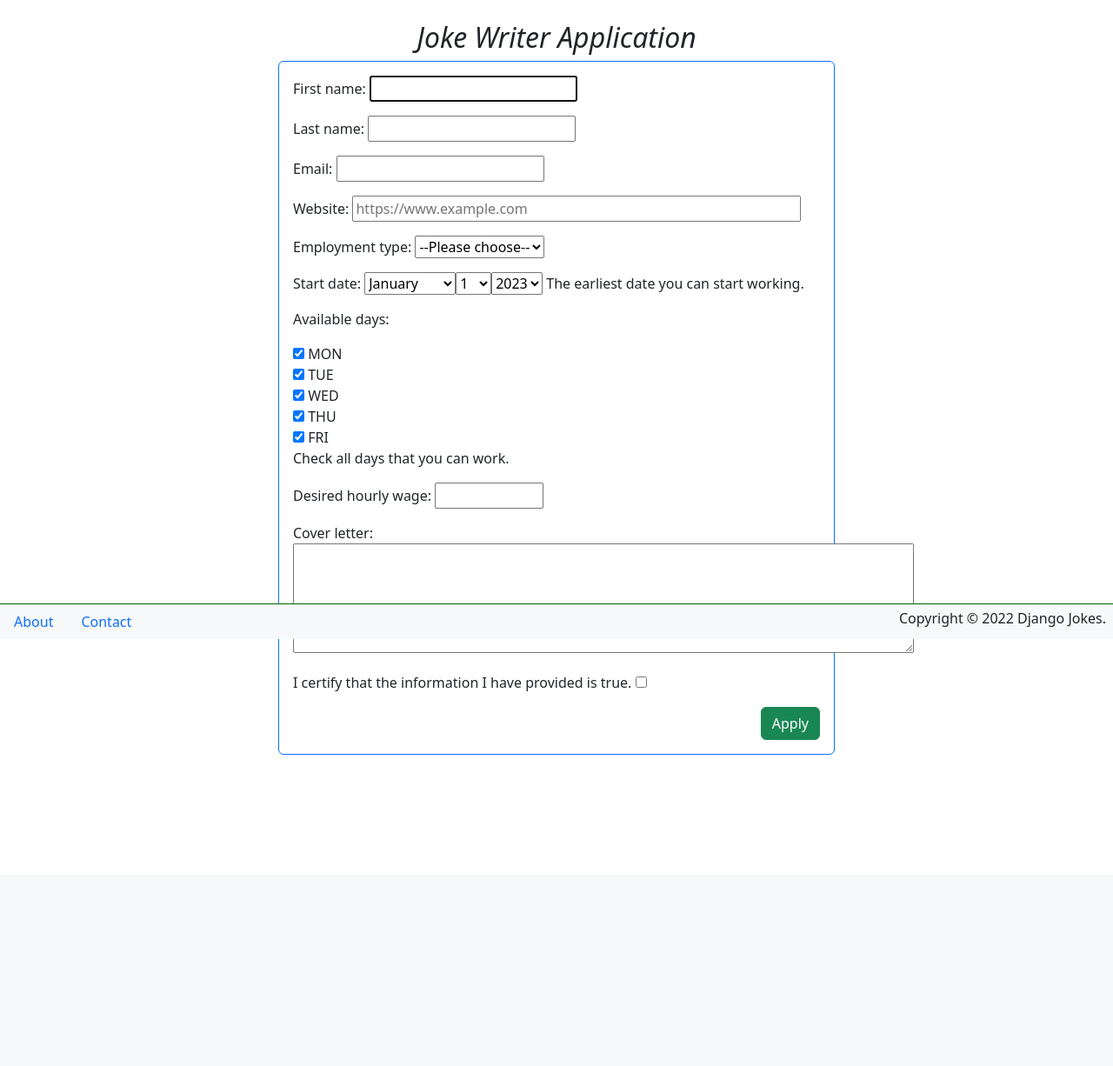
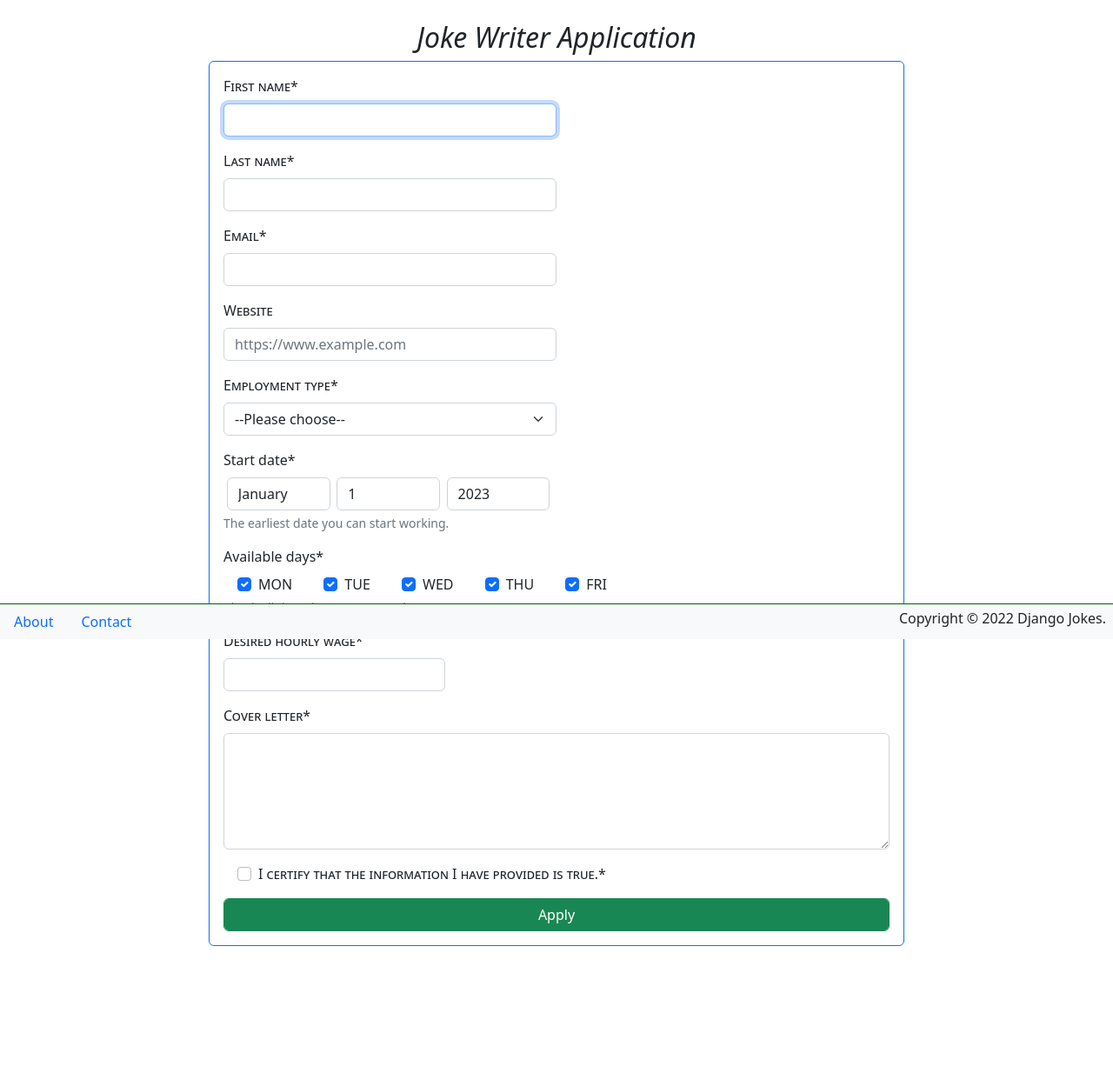
Before and after one commit to monrow69/djangojokes.com, a Django app: page /jobs/job-app/ in a window 1280 px wide. Shown: the part 65-1291 px from the top of the page at 87% size. Before the commit the page ends 933 px from the top, so only its background shows below. Run offline with Django 4.2, Linux system fonts and the light colour scheme; some libraries are stand-ins or nearby versions.

Commit message:
Project changes

```diff
--- a/jobs/forms.py
+++ b/jobs/forms.py
@@ -42,13 +42,14 @@ class JobApplicationForm(forms.Form):
     )
     employment_type = forms.ChoiceField(choices=EMPLOYMENT_TYPES)
     start_date = forms.DateField(
-        help_text='The earliest date you can start working.',
-        widget=forms.SelectDateWidget(
-            years=YEARS,
-        ),
-        validators=[validate_future_date],
-        error_messages = {'past_date': 'Please enter a future date.'}
-    )
+    help_text='The earliest date you can start working.',
+    widget=forms.SelectDateWidget(
+        years=YEARS,
+        attrs={'style': 'width: 31%; display: inline-block; margin: 0 1%'}
+    ),
+    validators=[validate_future_date],
+    error_messages={'past_date': 'Please enter a future date.'}
+)
     available_days = forms.TypedMultipleChoiceField(
         choices=DAYS,
         coerce=int,
--- a/static/images/css/main.css
+++ b/static/images/css/main.css
@@ -1,6 +1,17 @@
 body {
     padding-bottom: 50px;
-  }
+}
+
+/* FORM STYLES */
+ label {
+  font-variant: small-caps;
+}
+
+.form-check {
+  display: inline-block;
+  font-weight: normal;
+  margin: 0 1rem;
+}
 
   footer {
     border-top: 1px solid darkgreen;
--- a/templates/jobs/joke_writer.html
+++ b/templates/jobs/joke_writer.html
@@ -1,13 +1,47 @@
 {% extends "_base.html" %}
+{% load crispy_forms_tags %}
 
 {% block title %}Job Application: Joke Writer{% endblock %}
 {% block main %}
   <h2 class="text-center">Joke Writer Application</h2>
-  <div class="card border-primary m-auto mb-3 p-3" style="max-width: 40rem">
-      <form method="post">
-        {% csrf_token %}
-        {{ form.as_p }}
-        <button class="btn btn-success float-end">Apply</button>
-      </form>
+  <div class="card border-primary m-auto mb-3 p-3" style="max-width: 50rem">
+    <form method="post" novalidate>
+      {% csrf_token %}
+      <div class="form-row">
+        <div class="form-group col-md-6 mb-0">
+          {{ form.first_name|as_crispy_field }}
+        </div>
+        <div class="form-group col-md-6 mb-0">
+          {{ form.last_name|as_crispy_field }}
+        </div>
+      </div>
+      <div class="form-row">
+        <div class="form-group col-md-6 mb-0">
+          {{ form.email|as_crispy_field }}
+        </div>
+        <div class="form-group col-md-6 mb-0">
+          {{ form.website|as_crispy_field }}
+        </div>
+      </div>
+      <div class="form-row">
+        <div class="form-group col-md-6 mb-0">
+          {{ form.employment_type|as_crispy_field }}
+        </div>
+        <div class="form-group col-md-6 mb-0">
+          {{ form.start_date|as_crispy_field }}
+        </div>
+      </div>
+      <div class="form-row">
+        <div class="form-group col-md-8 mb-0">
+          {{ form.available_days|as_crispy_field  }}
+        </div>
+        <div class="form-group col-md-4 mb-0">
+          {{ form.desired_hourly_wage|as_crispy_field }}
+        </div>
+      </div>
+      {{ form.cover_letter|as_crispy_field }}
+      {{ form.confirmation|as_crispy_field }}
+      <button class="form-control btn btn-success">Apply</button>
+    </form>
   </div>
 {% endblock %}
```
Also changed, not shown: djangojokes/settings.py (+6 -1 lines).
